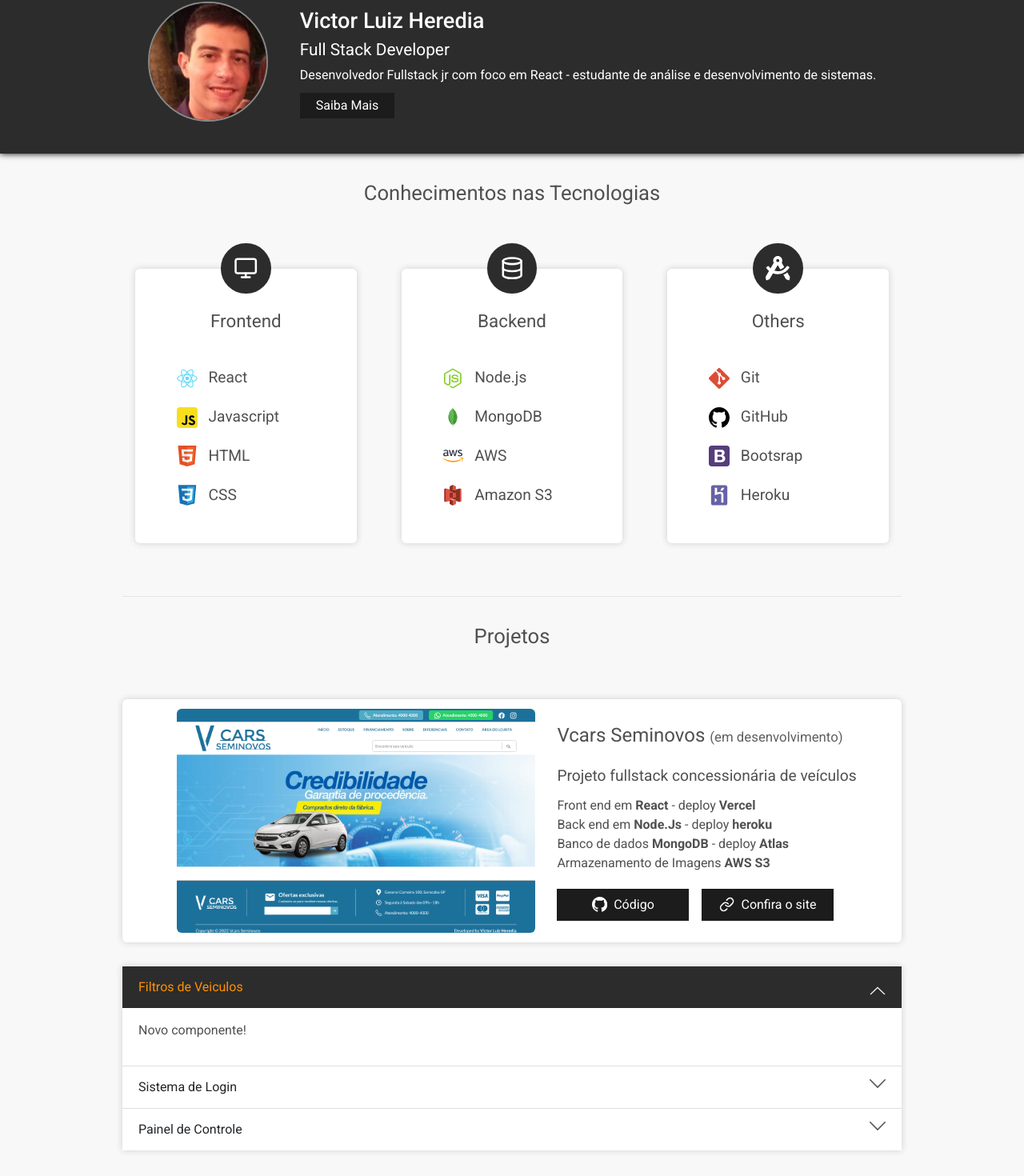
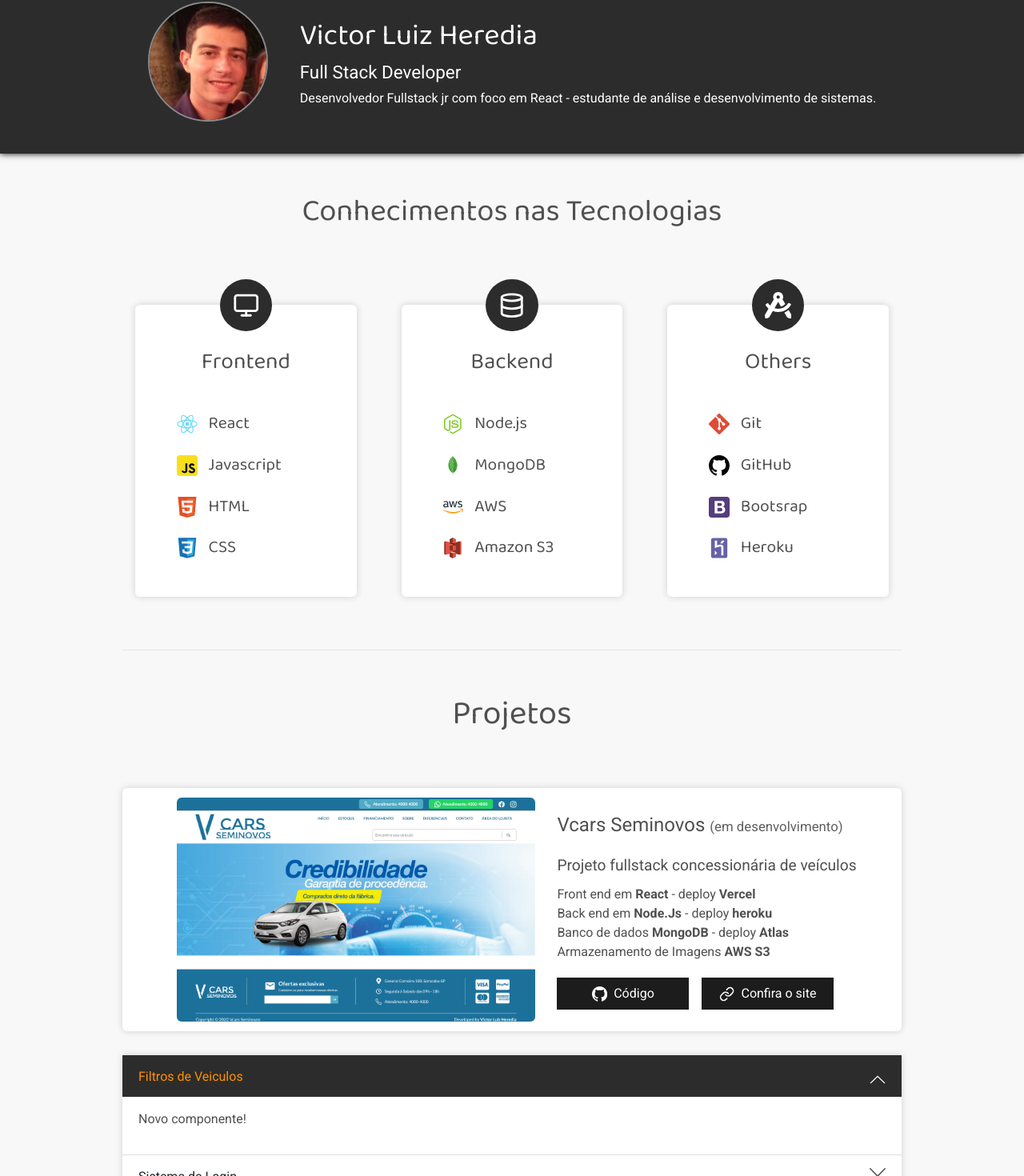
Before and after one commit to VictorLheredia/portfolio, a React (Create React App) app: page / in a window 1280 px wide. Shown: the part 78-1548 px from the top of the page at 80% size. Built offline with nearby package versions, Linux system fonts and the light colour scheme.

Commit message:
nova Fonte

```diff
--- a/public/index.html
+++ b/public/index.html
@@ -4,9 +4,10 @@
     <meta charset="utf-8" />
     <link rel="icon" href="%PUBLIC_URL%/favicon.ico" />
     <meta name="viewport" content="width=device-width, initial-scale=1" />
+    <link rel="preconnect" href="https://fonts.googleapis.com" />
     <link rel="preconnect" href="https://fonts.gstatic.com" crossorigin />
     <link
-      href="https://fonts.googleapis.com/css2?family=Roboto:wght@100;300;400;500;700;900&display=swap"
+      href="https://fonts.googleapis.com/css2?family=Baloo+Da+2:wght@400;500;600;700;800&family=Roboto:wght@100;300;400;500;700;900&display=swap"
       rel="stylesheet"
     />
     <title>Portfólio Victor Luiz</title>
--- a/src/pages/Banner.jsx
+++ b/src/pages/Banner.jsx
@@ -1,7 +1,6 @@
 import "../styles/Banner.css";
 import { Container } from "react-bootstrap";
 import photo from "../img/photo.jpeg";
-import { Link } from "react-scroll";
 
 export default function Banner() {
   return (
@@ -15,18 +14,9 @@
             <div className="name">Victor Luiz Heredia</div>
             <div className="title">Full Stack Developer</div>
             <div className="subtitle">
-              Desenvolvedor Fullstack jr com foco em React - estudante de
+              Desenvolvedor Fullstack jr com foco em React -  estudante de
               análise e desenvolvimento de sistemas.
             </div>
-            <Link
-              className="nav-item"
-              to="Stacks"
-              spy={true}
-              smooth={false}
-              offset={-40}
-            >
-              <button>Saiba Mais</button>
-            </Link>
           </div>
         </div>
       </Container>
--- a/src/styles/Banner.css
+++ b/src/styles/Banner.css
@@ -29,23 +29,11 @@
 }
 
 #Banner .info .name {
-    font-size: 1.7em;
-    font-weight: 500;
+    font-family: 'Baloo Da 2', cursive;
+    font-size: 2.3em;
 }
 
 #Banner .info .title {
-    font-size: 1.3em;
+    font-size: 1.4em;
     padding-bottom: 4px;
 }
-
-#Banner .info button {
-    margin-top: 10px;
-    border: none;
-    padding: 4px 20px;
-    color: #ffff;
-    background-color: #1C1C1C;
-}
-
-#Banner .info button:hover {
-    color: rgb(255, 145, 0);
-}
--- a/src/styles/Contact.css
+++ b/src/styles/Contact.css
@@ -1,13 +1,14 @@
 #Contact {
-    padding-top: 30px;
+    padding-top: 50px;
     padding-bottom: 60px;
 
 }
 
 #Contact .title {
+    font-family: 'Baloo Da 2', cursive;
     display: flex;
     justify-content: center;
-    font-size: 1.6em;
+    font-size: 2.6em;
     padding-bottom: 50px;
 }
 
--- a/src/styles/Projects.css
+++ b/src/styles/Projects.css
@@ -1,12 +1,13 @@
 #Projects .projects-container {
-    padding-top: 30px;
+    padding-top: 50px;
     padding-bottom: 60px;
     border-bottom: solid 1px #dfdfdfbd;
 }
 
 #Projects .title {
+    font-family: 'Baloo Da 2', cursive;
     display: flex;
     justify-content: center;
-    font-size: 1.6em;
+    font-size: 2.6em;
     padding-bottom: 60px;
 }
--- a/src/styles/Stacks.css
+++ b/src/styles/Stacks.css
@@ -1,18 +1,21 @@
 #Stacks .stacks-container {
-    padding-top: 30px;
+    padding-top: 45px;
     padding-bottom: 50px;
     border-bottom: solid 1px #dfdfdfbd;
 }
 
 #Stacks .title {
+    font-family: 'Baloo Da 2', cursive;
     display: flex;
     justify-content: center;
-    font-size: 1.6em;
-    padding-bottom: 60px;
+    font-size: 2.4em;
+    padding-bottom: 70px;
 }
 
 
 #Stacks .stack-group {
+    font-family: 'Baloo Da 2', cursive;
+    font-size: 1.1em;
     background-color: #ffff;
     box-shadow: 0px 0px 8px #2c2c2c31;
     border-radius: 6px;
@@ -40,12 +43,14 @@
 
 #Stacks .stack-icon .icon:hover {
     color: rgb(255, 145, 0);
+    box-shadow: 0px 0px 4px #2c2c2cab;
 }
 
 #Stacks .stack-title {
+    font-family: 'Baloo Da 2', cursive;
     display: flex;
     justify-content: center;
-    font-size: 1.4em;
+    font-size: 1.6em;
 }
 
 #Stacks .stack-list-container {
```
Also changed, not shown: src/img/photo.jpeg.
